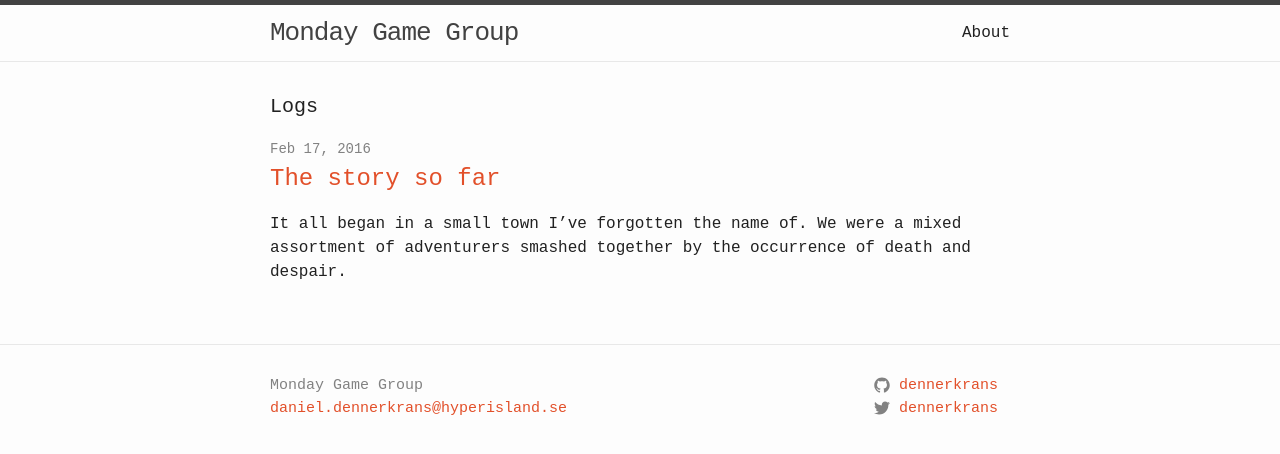
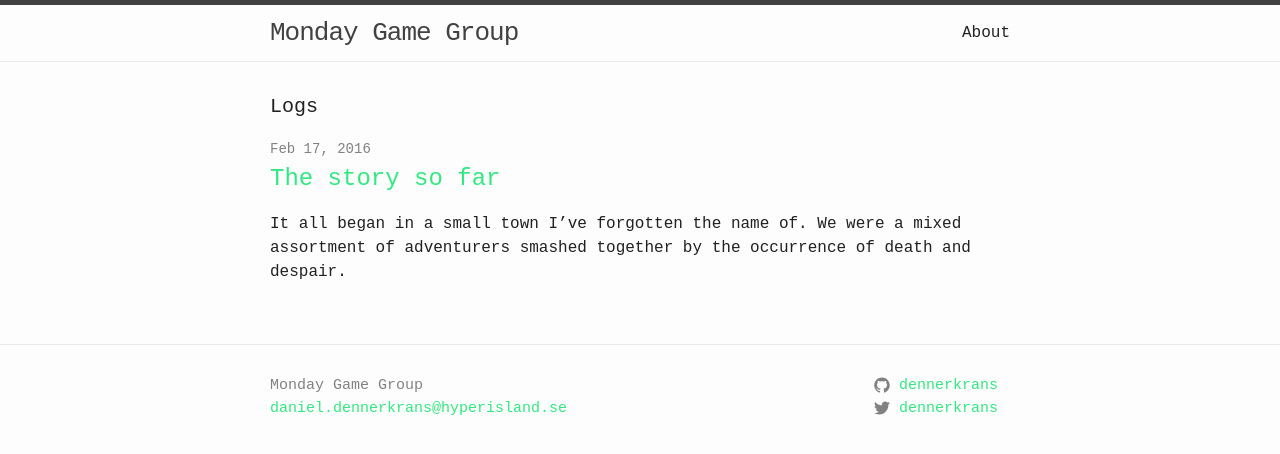
Before and after one commit to danomarr/monday-game-group, a Jekyll site: the page built from index.html, in a window 1280 px wide. Shown: the top 454 px of the page. Built offline with Jekyll 4.4.1, drawn with Linux system fonts in a browser that asks for light colours.

Commit message:
Changed brand color to #31E981

```diff
--- a/css/main.scss
+++ b/css/main.scss
@@ -16,7 +16,7 @@ $spacing-unit:     30px;
 
 $text-color:       #212121;
 $background-color: #fdfdfd;
-$brand-color:      #e2502a;
+$brand-color:      #31E981;
 
 $grey-color:       #828282;
 $grey-color-light: lighten($grey-color, 40%);
```
